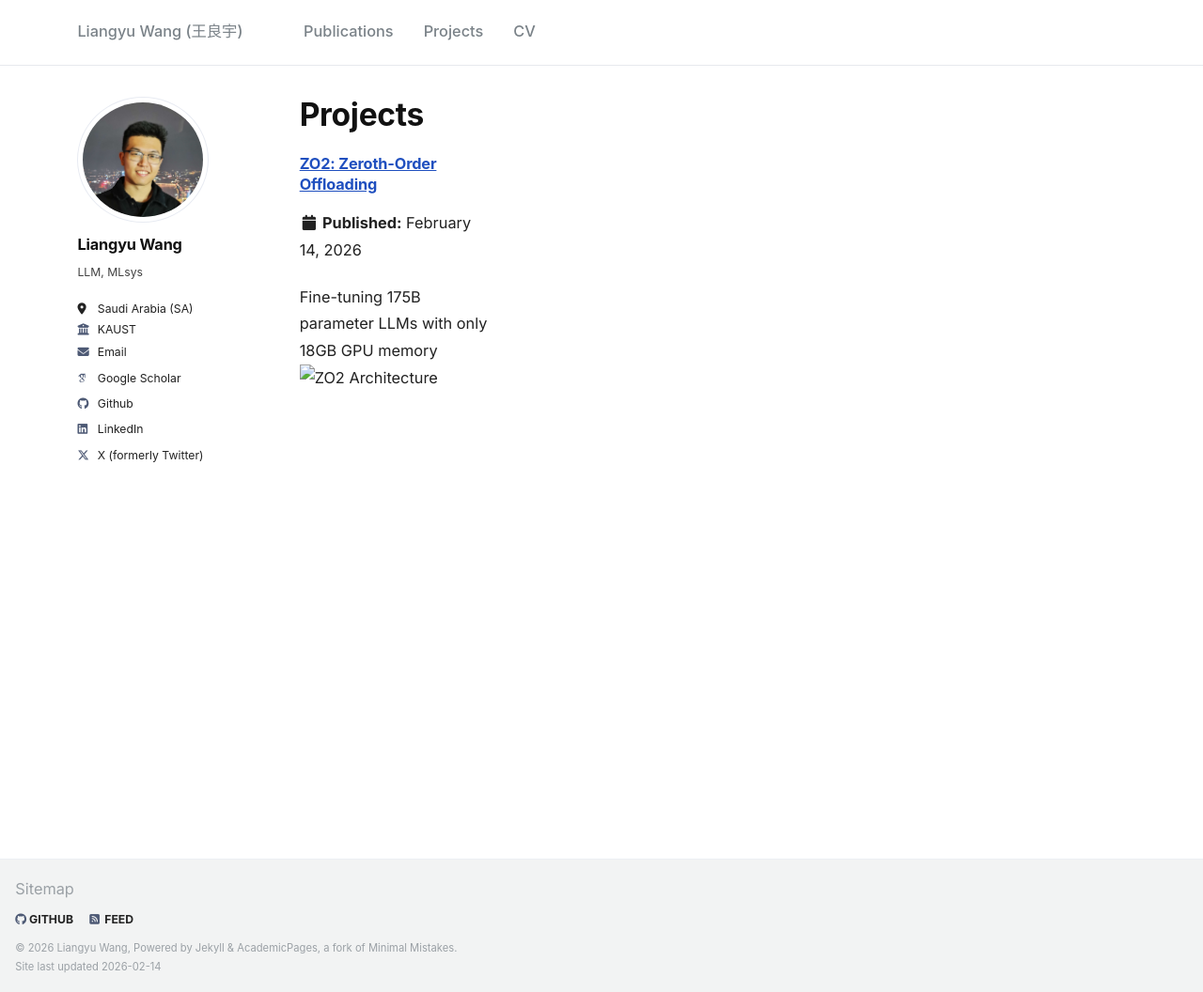
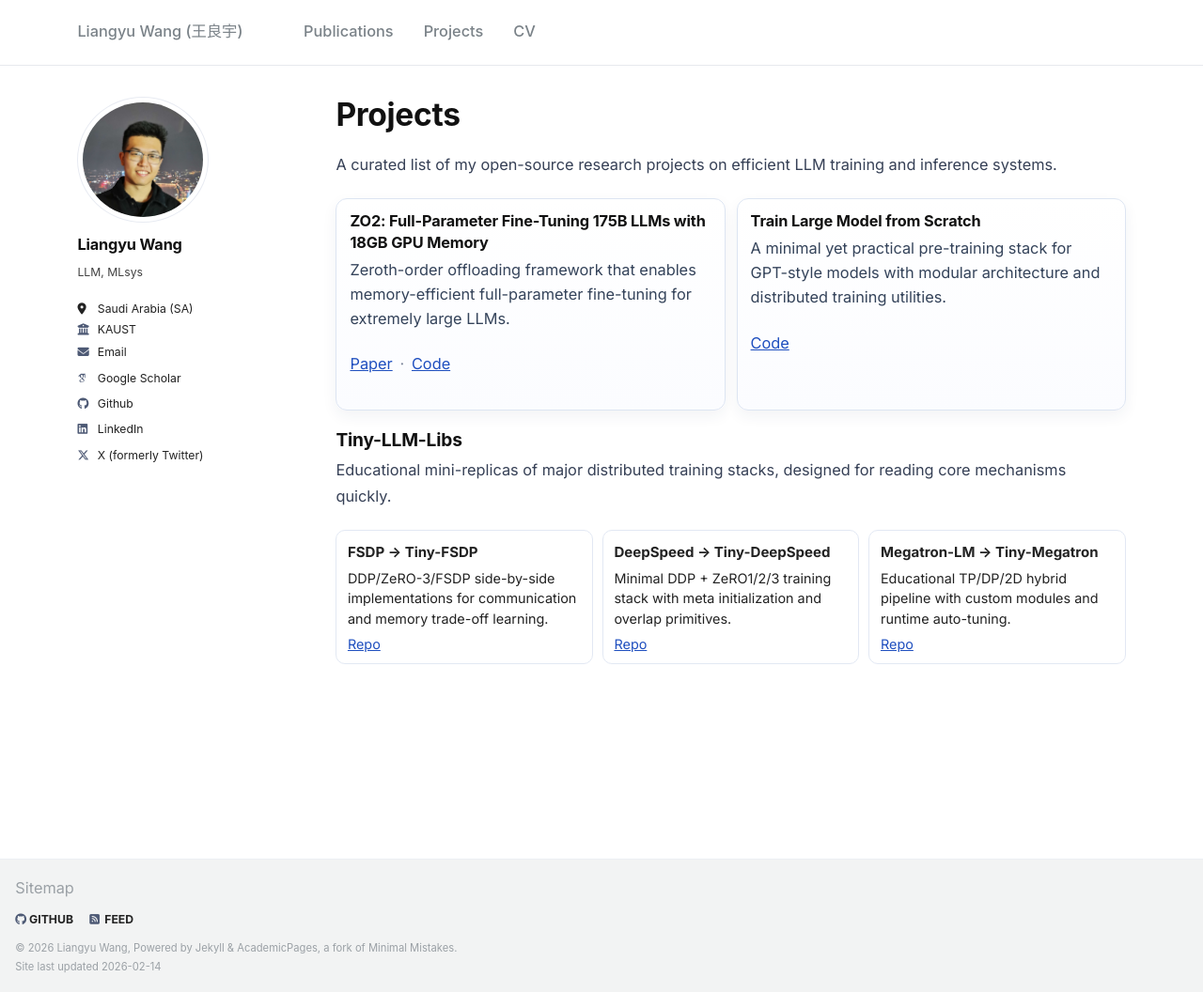
Before and after one commit to liangyuwang/liangyuwang.github.io, a Jekyll site: the page built from _pages/projects.html, in a window 1280 px wide and 1056 px high. Shown: the whole window at 94% size. Built offline with Jekyll 4.4.1, drawn with Linux system fonts in a browser that asks for light colours; some web fonts are replaced.

Commit message:
update projects page

```diff
--- a/_pages/projects.html
+++ b/_pages/projects.html
@@ -1,12 +1,67 @@
 ---
-layout: archive
+layout: single
 title: "Projects"
 permalink: /projects/
 author_profile: true
 ---
 
-<div class="grid__wrapper">
-  {% for post in site.projects %}
-    {% include archive-single.html type="grid" %}
-  {% endfor %}
+<div class="projects-page">
+  <p class="projects-intro">
+    A curated list of my open-source research projects on efficient LLM training and inference systems.
+  </p>
+
+  <div class="proj-grid">
+    <div class="proj-card">
+      <h3 class="proj-title">ZO2: Full-Parameter Fine-Tuning 175B LLMs with 18GB GPU Memory</h3>
+      <p class="proj-desc">
+        Zeroth-order offloading framework that enables memory-efficient full-parameter fine-tuning for extremely large LLMs.
+      </p>
+      <p class="proj-links">
+        <a href="https://arxiv.org/abs/2503.12668">Paper</a>
+        <span>·</span>
+        <a href="https://github.com/liangyuwang/zo2">Code</a>
+      </p>
+    </div>
+
+    <div class="proj-card">
+      <h3 class="proj-title">Train Large Model from Scratch</h3>
+      <p class="proj-desc">
+        A minimal yet practical pre-training stack for GPT-style models with modular architecture and distributed training utilities.
+      </p>
+      <p class="proj-links">
+        <a href="https://github.com/liangyuwang/train-large-model-from-scratch">Code</a>
+      </p>
+    </div>
+  </div>
+
+  <h3 class="projects-subtitle">Tiny-LLM-Libs</h3>
+  <p class="projects-intro">
+    Educational mini-replicas of major distributed training stacks, designed for reading core mechanisms quickly.
+  </p>
+
+  <div class="tiny-mini-grid">
+    <div class="tiny-mini-card">
+      <div class="tiny-mini-head">
+        <strong>FSDP → Tiny-FSDP</strong>
+      </div>
+      <p>DDP/ZeRO-3/FSDP side-by-side implementations for communication and memory trade-off learning.</p>
+      <p class="proj-links"><a href="https://github.com/liangyuwang/Tiny-FSDP">Repo</a></p>
+    </div>
+
+    <div class="tiny-mini-card">
+      <div class="tiny-mini-head">
+        <strong>DeepSpeed → Tiny-DeepSpeed</strong>
+      </div>
+      <p>Minimal DDP + ZeRO1/2/3 training stack with meta initialization and overlap primitives.</p>
+      <p class="proj-links"><a href="https://github.com/liangyuwang/Tiny-DeepSpeed">Repo</a></p>
+    </div>
+
+    <div class="tiny-mini-card">
+      <div class="tiny-mini-head">
+        <strong>Megatron-LM → Tiny-Megatron</strong>
+      </div>
+      <p>Educational TP/DP/2D hybrid pipeline with custom modules and runtime auto-tuning.</p>
+      <p class="proj-links"><a href="https://github.com/liangyuwang/Tiny-Megatron">Repo</a></p>
+    </div>
+  </div>
 </div>
--- a/assets/css/custom-theme.css
+++ b/assets/css/custom-theme.css
@@ -416,3 +416,96 @@ li {
     letter-spacing: 0.02em;
   }
 }
+
+.projects-page {
+  margin-top: 0.4rem;
+}
+
+.projects-intro {
+  color: #364056;
+  margin-bottom: 0.85rem;
+}
+
+.projects-subtitle {
+  margin-top: 1.2rem;
+  margin-bottom: 0.25rem;
+  font-size: 1.2rem;
+}
+
+.proj-grid {
+  display: grid;
+  grid-template-columns: repeat(2, minmax(0, 1fr));
+  gap: 0.75rem;
+  margin-top: 0.55rem;
+  margin-bottom: 1.2rem;
+}
+
+.proj-card {
+  border: 1px solid #dde5f2;
+  border-radius: 12px;
+  background: linear-gradient(180deg, #ffffff 0%, #fbfcff 100%);
+  padding: 0.78rem 0.88rem;
+  box-shadow: 0 6px 16px rgba(26, 49, 89, 0.06);
+}
+
+.proj-title {
+  margin: 0 0 0.35rem;
+  font-size: 1.02rem;
+  line-height: 1.38;
+}
+
+.proj-desc {
+  margin: 0;
+  color: #34435a;
+  font-size: 0.95rem;
+  line-height: 1.58;
+}
+
+.proj-links {
+  margin: 0.45rem 0 0;
+  font-size: 0.92rem;
+}
+
+.proj-links span {
+  color: #7b8499;
+  padding: 0 0.2rem;
+}
+
+.tiny-mini-grid {
+  display: grid;
+  grid-template-columns: repeat(3, minmax(0, 1fr));
+  gap: 0.65rem;
+  margin-top: 0.55rem;
+}
+
+.tiny-mini-card {
+  border: 1px solid #e2e8f3;
+  border-radius: 10px;
+  background: #fff;
+  padding: 0.62rem 0.72rem;
+}
+
+.tiny-mini-head {
+  margin-bottom: 0.2rem;
+  font-size: 0.94rem;
+}
+
+.tiny-mini-card p {
+  margin: 0;
+  font-size: 0.9rem;
+  line-height: 1.5;
+}
+
+.tiny-mini-card .proj-links {
+  margin-top: 0.35rem;
+}
+
+@media (max-width: 1024px) {
+  .proj-grid {
+    grid-template-columns: 1fr;
+  }
+
+  .tiny-mini-grid {
+    grid-template-columns: 1fr;
+  }
+}
```
